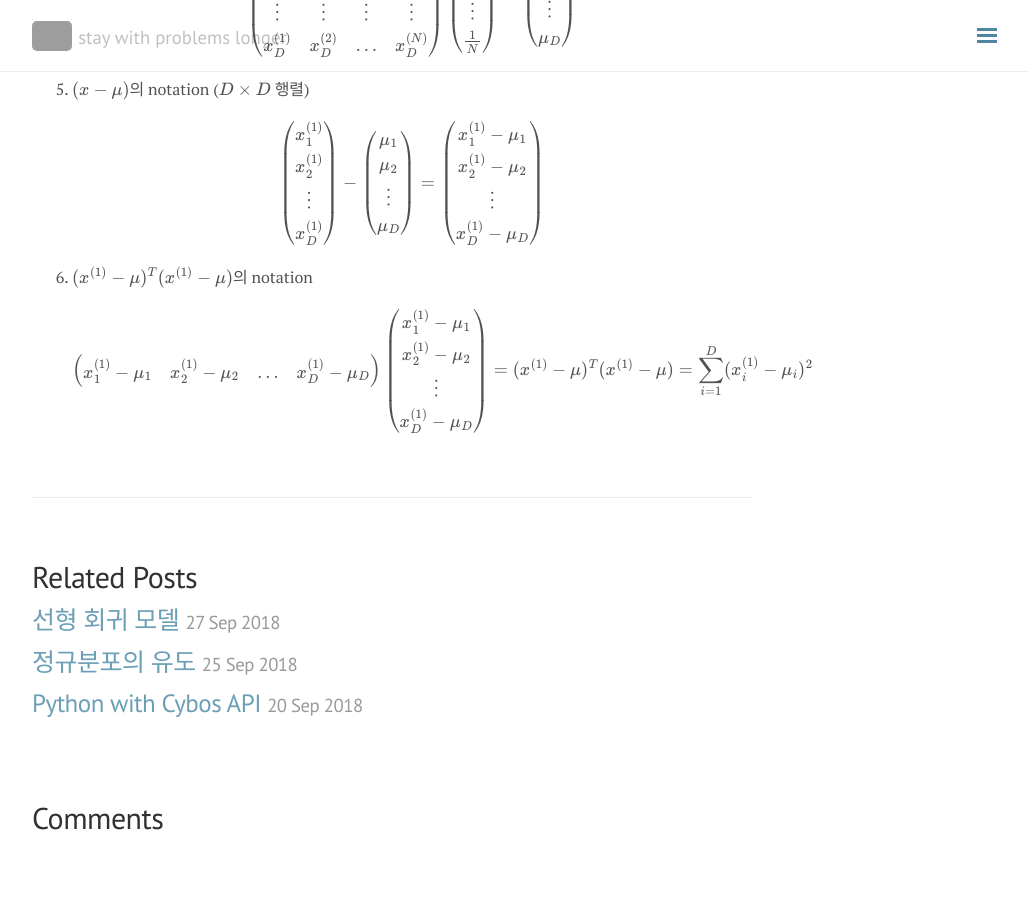
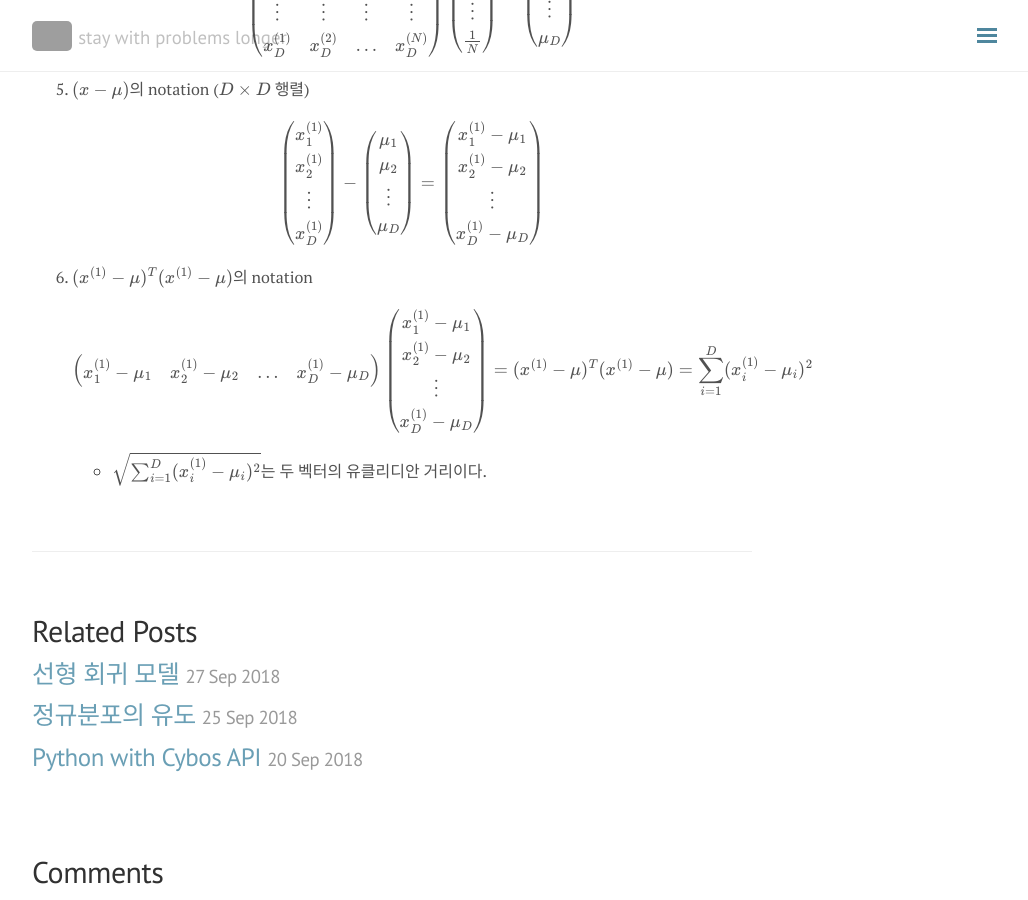
Before and after one commit to seokhoonj/seokhoonj.github.io, a Jekyll site: the page built from _posts/Math/2018-09-28-Math-gaussian_distribution.md, in a window 1280 px wide and 900 px high, scrolled down 1683 px. Shown: the whole window, without its empty margins (248-1276 px from the left). Built offline with Jekyll 4.4.1, drawn with Linux system fonts in a browser that asks for light colours; nearby versions of some CDN libraries; formulas are drawn with MathJax 3; comment, search, counter and statistics services are not loaded; before the commit the page ends 2530 px from its top, so only the background shows below that; grey boxes are pictures that could not be loaded.

Commit message:
add _posts

```diff
--- a/_posts/Math/2018-09-28-Math-gaussian_distribution.md
+++ b/_posts/Math/2018-09-28-Math-gaussian_distribution.md
@@ -40,3 +40,4 @@ comments: false
 \\( \left(\begin{array}{c} x\_1^{(1)} \\\\ x\_2^{(1)} \\\\ \vdots \\\\ x\_D^{(1)} \end{array}\right) - \left(\begin{array}{c} \mu\_1 \\\\ \mu\_2 \\\\ \vdots \\\\ \mu\_D \end{array}\right) = \left(\begin{array}{c} x\_1^{(1)}-\mu\_1 \\\\ x\_2^{(1)}-\mu\_2 \\\\ \vdots \\\\ x\_D^{(1)}-\mu\_D \end{array}\right) \\)
 6. $(x^{(1)} - \mu)^T (x^{(1)} - \mu)$의 notation
 \\( \left(\begin{array}{cccc} x\_1^{(1)}-\mu\_1 & x\_2^{(1)}-\mu\_2 & \ldots & x\_D^{(1)}-\mu\_D \end{array}\right) \left(\begin{array}{c} x\_1^{(1)}-\mu\_1 \\\\ x\_2^{(1)}-\mu\_2 \\\\ \vdots \\\\ x\_D^{(1)}-\mu\_D \end{array}\right) = (x^{(1)} - \mu)^T (x^{(1)} - \mu) = \sum\_{i=1}^{D} (x\_i^{(1)} - \mu\_i)^2 \\)
+ - $\sqrt{\sum\_{i=1}^{D} (x\_i^{(1)} - \mu\_i)^2}$는 두 벡터의 유클리디안 거리이다.
```
